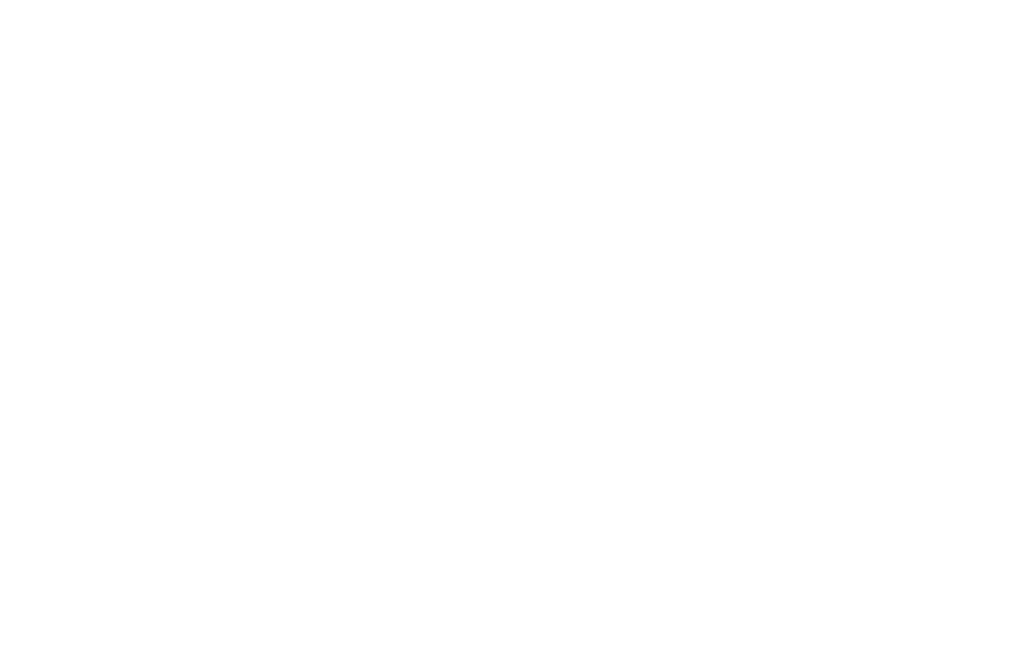
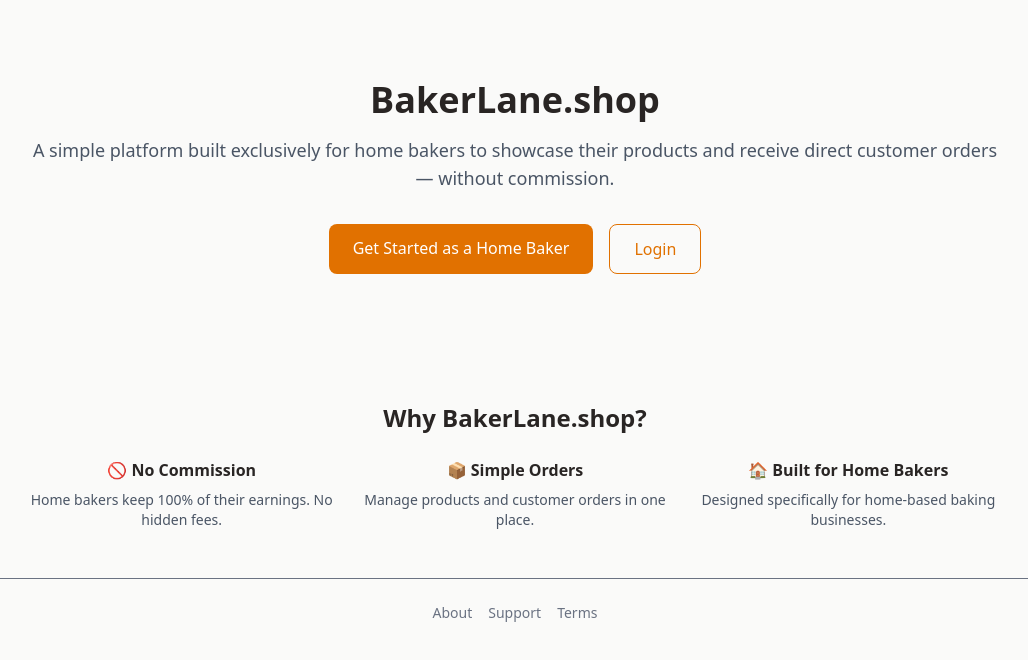
Before and after one commit to billalcoder/Homebacker-frontend, a React (Vite) app: page /home in a window 1280 px wide. Before the commit this address had no page. Shown: the top 660 px of the page, without its empty margins (125-1153 px from the left). Built offline with nearby package versions, Linux system fonts and the light colour scheme.

Commit message:
add the landing page

```diff
--- a/src/main.jsx
+++ b/src/main.jsx
@@ -11,6 +11,7 @@
 import ErrorBoundary from "./ErrorBoundary";
 import Network from "./pages/Network";
 import About from "./pages/About";
+import HomePage from "./pages/homepage";
 
 /* 🔥 Lazy-loaded Pages */
 const Register = lazy(() => import("./pages/Register"));
@@ -36,9 +37,10 @@
     // ErrorBoundary: <ErrorBoundary />,
     errorElement: <ErrorBoundary />,
     children: [
-      { index: true, element: <Navigate to="/login" replace /> },
+      { index: true, element: <Navigate to="/home" replace /> },
 
       { path: "register", element: <Register /> },
+      { path: "home", element: <HomePage /> },
       { path: "login", element: <Login /> },
       { path: "settings", element: <Settings /> },
       { path: "support", element: <Support /> },
--- /dev/null
+++ b/src/pages/Homepage.jsx
@@ -0,0 +1,79 @@
+import React from "react";
+import { Link } from "react-router-dom";
+
+const HomePage = () => {
+  return (
+    <main className="min-h-screen bg-stone-50 text-stone-800 font-sans">
+
+      {/* HERO SECTION */}
+      <section className="max-w-5xl mx-auto px-6 py-20 text-center">
+        <h1 className="text-3xl sm:text-4xl font-bold mb-4">
+          BakerLane.shop
+        </h1>
+
+        <p className="text-lg text-gray-600 mb-8">
+          A simple platform built exclusively for home bakers to showcase
+          their products and receive direct customer orders — without commission.
+        </p>
+
+        <div className="flex justify-center gap-4">
+          {/* REGISTER LINK */}
+          <Link
+            to="/register"
+            className="bg-amber-600 text-white px-6 py-3 rounded-lg font-medium hover:bg-amber-700 transition"
+          >
+            Get Started as a Home Baker
+          </Link>
+
+          {/* LOGIN LINK */}
+          <Link
+            to="/login"
+            className="border border-amber-600 text-amber-600 px-6 py-3 rounded-lg font-medium hover:bg-amber-50 transition"
+          >
+            Login
+          </Link>
+        </div>
+      </section>
+
+      {/* WHY BAKERLANE */}
+      <section className="max-w-5xl mx-auto px-6 py-12">
+        <h2 className="text-2xl font-semibold mb-6 text-center">
+          Why BakerLane.shop?
+        </h2>
+
+        <div className="grid sm:grid-cols-3 gap-6 text-center">
+          <div>
+            <h3 className="font-semibold mb-2">🚫 No Commission</h3>
+            <p className="text-sm text-gray-600">
+              Home bakers keep 100% of their earnings. No hidden fees.
+            </p>
+          </div>
+
+          <div>
+            <h3 className="font-semibold mb-2">📦 Simple Orders</h3>
+            <p className="text-sm text-gray-600">
+              Manage products and customer orders in one place.
+            </p>
+          </div>
+
+          <div>
+            <h3 className="font-semibold mb-2">🏠 Built for Home Bakers</h3>
+            <p className="text-sm text-gray-600">
+              Designed specifically for home-based baking businesses.
+            </p>
+          </div>
+        </div>
+      </section>
+
+      {/* FOOTER LINKS */}
+      <footer className="border-t py-6 text-center text-sm text-gray-500">
+        <Link to="/about" className="mx-2 hover:underline">About</Link>
+        <Link to="/support" className="mx-2 hover:underline">Support</Link>
+        <Link to="/terms" className="mx-2 hover:underline">Terms</Link>
+      </footer>
+
+    </main>
+  );
+};
+
+export default HomePage;
```
